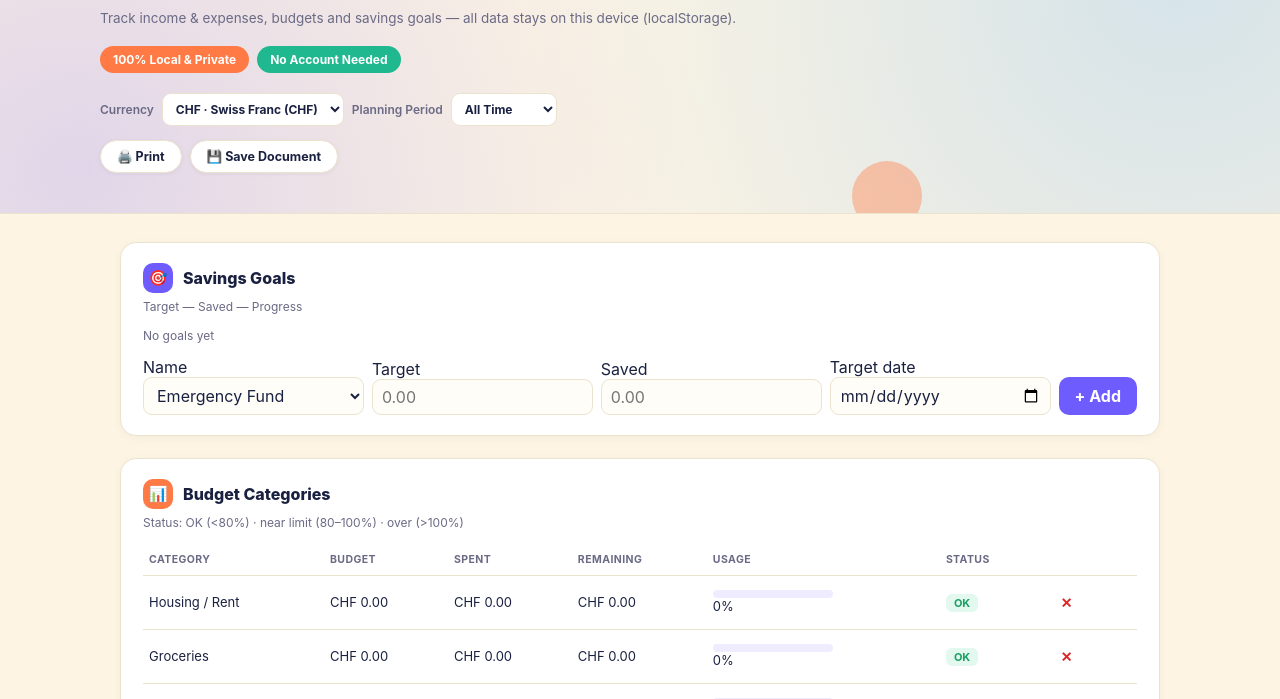
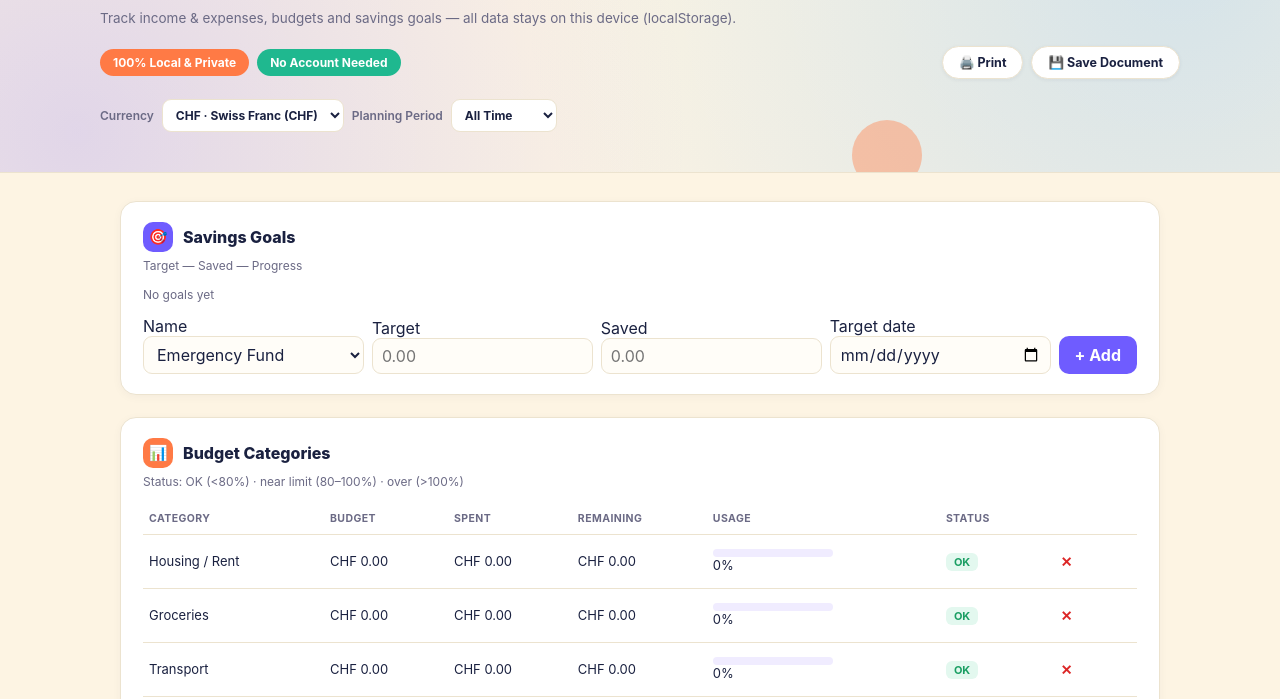
Before and after one commit to junpingkoch-web/personal-finance-planner, a plain HTML site: page index.html in a window 1280 px wide. Shown: the part 93-792 px from the top of the page. Drawn offline with Linux system fonts and the light colour scheme.

Commit message:
Move print/save-document buttons into the chips row

```diff
--- a/index.html
+++ b/index.html
@@ -37,7 +37,8 @@
   .hero-top-row{display:flex;flex-wrap:wrap;align-items:center;justify-content:space-between;gap:12px;}
   h1{font-size:clamp(26px,4vw,38px);margin:0;font-weight:800;letter-spacing:-.01em;line-height:1.15;}
   .sub{color:var(--sub);font-size:13.5px;line-height:1.7;max-width:640px;margin-top:10px;}
-  .chips{display:flex;flex-wrap:wrap;gap:8px;margin-top:16px;}
+  .chips-row{display:flex;flex-wrap:wrap;align-items:center;justify-content:space-between;gap:12px;margin-top:16px;}
+  .chips{display:flex;flex-wrap:wrap;gap:8px;}
   .chip{
     display:inline-flex;align-items:center;gap:6px;font-size:12px;font-weight:700;
     padding:6px 13px;border-radius:999px;color:#fff;
@@ -52,7 +53,7 @@
   .period-bar{flex-wrap:wrap;}
   .period-bar select{width:auto;min-width:0;}
 
-  .action-bar{display:flex;flex-wrap:wrap;gap:8px;margin-top:14px;}
+  .action-bar{display:flex;flex-wrap:wrap;gap:8px;}
   .action-btn{background:#fff;color:var(--ink);border:1px solid var(--line);font-weight:700;font-size:12.5px;padding:8px 16px;border-radius:999px;box-shadow:0 1px 4px rgba(26,33,64,.06);}
   .action-btn:hover{background:#f6f3ff;}
 
@@ -145,9 +146,15 @@
       </div>
     </div>
     <div class="sub" data-i18n="subtitle"></div>
-    <div class="chips">
-      <span class="chip c-orange" data-i18n="chipPrivate"></span>
-      <span class="chip c-green" data-i18n="chipNoAccount"></span>
+    <div class="chips-row">
+      <div class="chips">
+        <span class="chip c-orange" data-i18n="chipPrivate"></span>
+        <span class="chip c-green" data-i18n="chipNoAccount"></span>
+      </div>
+      <div class="action-bar">
+        <button class="action-btn" onclick="printReport()">🖨️ <span data-i18n="printBtn"></span></button>
+        <button class="action-btn" onclick="saveDocument()">💾 <span data-i18n="saveDocBtn"></span></button>
+      </div>
     </div>
     <div class="currency-bar period-bar">
       <span data-i18n="currencyLabel"></span>
@@ -157,10 +164,6 @@
       <select id="period-year-select" onchange="onPeriodFieldChange()"></select>
       <select id="period-month-select" onchange="onPeriodFieldChange()"></select>
       <select id="period-xun-select" onchange="onPeriodFieldChange()"></select>
-    </div>
-    <div class="action-bar">
-      <button class="action-btn" onclick="printReport()">🖨️ <span data-i18n="printBtn"></span></button>
-      <button class="action-btn" onclick="saveDocument()">💾 <span data-i18n="saveDocBtn"></span></button>
     </div>
   </div>
 </header>
```
